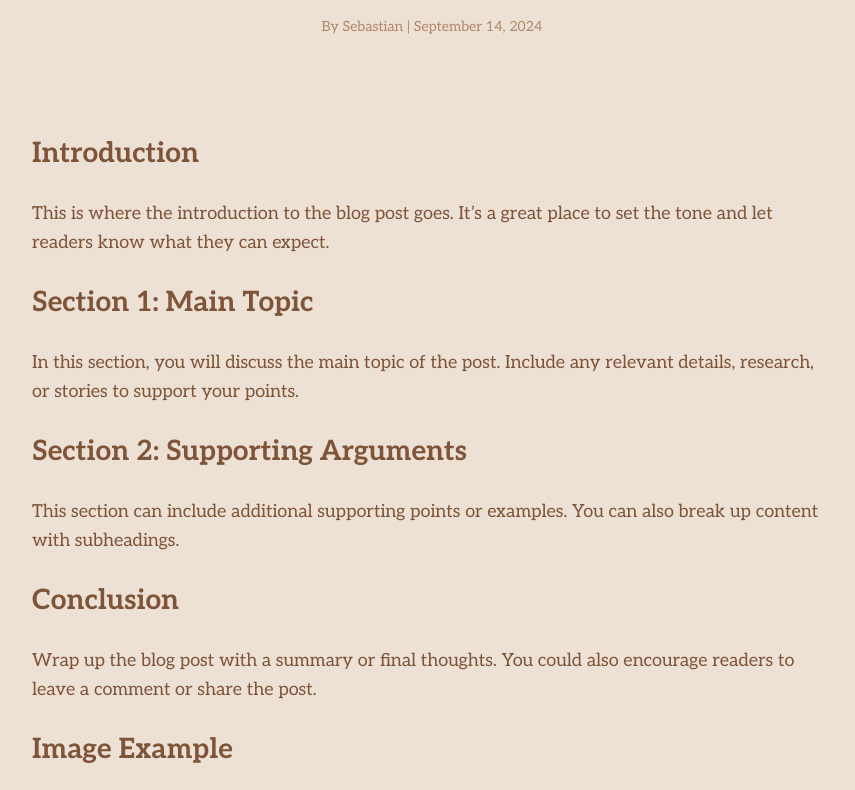
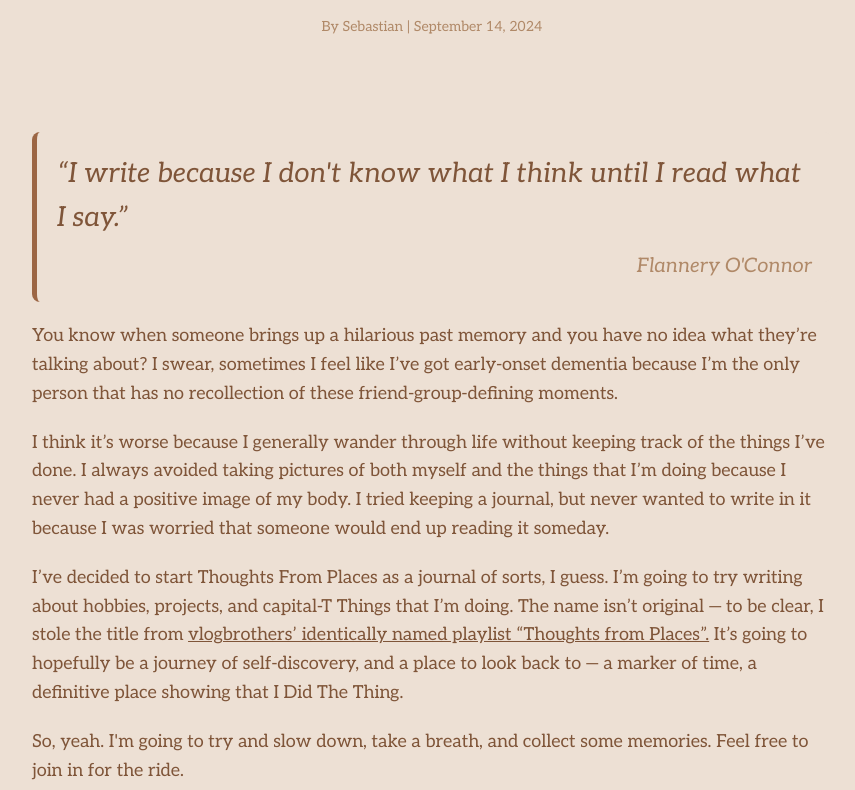
Before and after one commit to chanminRhee/chanminRhee.github.io, a plain HTML site: page blog/2024_9_15_OnThoughtsFromPlaces.html in a window 1280 px wide. Shown: the part 150-940 px from the top of the page, without its empty margins (208-1063 px from the left). Drawn offline with Linux system fonts and the light colour scheme.

Commit message:
better blog support
Added and refined first two blogs, added folder for images, fixed some index stuff

```diff
--- a/blog/2024_9_15_OnThoughtsFromPlaces.html
+++ b/blog/2024_9_15_OnThoughtsFromPlaces.html
@@ -17,6 +17,7 @@
             margin: 0;
             padding: 20px;
             line-height: 1.6;
+            height: 100%;
         }
 
         header {
@@ -27,6 +28,28 @@
         header h1 {
             font-size: 36px;
             color: #9C6644;
+        }
+
+        /* Styling for blockquote */
+        blockquote {
+            font-size: 27.5px;
+            font-style: italic;
+            color: #7F5539;
+            margin: 20px auto;
+            padding: 20px;
+            border-left: 5px solid #9C6644;
+            background-color: #EDE0D4;
+            max-width: 800px;
+            border-radius: 8px;
+        }
+
+        /* Optional: Styling for the citation */
+        blockquote cite {
+            display: block;
+            margin-top: 10px;
+            font-size: 20px;
+            color: #B08968;
+            text-align: right;
         }
 
         .meta {
@@ -78,7 +101,7 @@
         /* Special styling for the blog post title link */
         .no-link-style {
             color: inherit; /* This will inherit the color from the parent element, keeping it the same as the heading */
-            text-decoration: none; /* Remove underline */
+            text-decoration: underline;
         }
 
         .no-link-style:hover {
@@ -89,29 +112,29 @@
 <body>
 
     <header>
-        <h1><a href="../blog/blog.html" class="no-link-style">Blog Post Title</a></h1>
+        <h1><a href="../blog/blog.html" class="no-link-style">On <i>Thoughts From Places</i></a></h1>
         <div class="meta">
             <p>By Sebastian | September 14, 2024</p>
         </div>
     </header>
 
     <main>
+
+        <blockquote>“I write because I don't know what I think until I read what I say.”
+            <cite>Flannery O'Connor </cite>
+        </blockquote>
+
         <article>
-            <h2>Introduction</h2>
-            <p>This is where the introduction to the blog post goes. It’s a great place to set the tone and let readers know what they can expect.</p>
+            <p>You know when someone brings up a hilarious past memory and you have no idea what they’re talking about? I swear, sometimes I feel like I’ve got early-onset dementia because I’m the only person that has no recollection of these friend-group-defining moments.</p>
 
-            <h2>Section 1: Main Topic</h2>
-            <p>In this section, you will discuss the main topic of the post. Include any relevant details, research, or stories to support your points.</p>
 
-            <h2>Section 2: Supporting Arguments</h2>
-            <p>This section can include additional supporting points or examples. You can also break up content with subheadings.</p>
+            <p>I think it’s worse because I generally wander through life without keeping track of the things I’ve done. I always avoided taking pictures of both myself and the things that I’m doing because I never had a positive image of my body. I tried keeping a journal, but never wanted to write in it because I was worried that someone would end up reading it someday.</p>
 
-            <h2>Conclusion</h2>
-            <p>Wrap up the blog post with a summary or final thoughts. You could also encourage readers to leave a comment or share the post.</p>
+            <p>I’ve decided to start Thoughts From Places as a journal of sorts, I guess. I’m going to try writing about hobbies, projects, and capital-T Things that I’m doing. The name isn’t original — to be clear, I stole the title from <a href="https://www.youtube.com/playlist?list=PL9EF0C1C9A93295C5"; class="no-link-style">vlogbrothers’ identically named playlist “Thoughts from Places”.</a>  It’s going to hopefully be a journey of self-discovery, and a place to look back to — a marker of time, a definitive place showing that I Did The Thing.</p>
 
-            <h2>Image Example</h2>
-            <p>Images can be a great way to break up text and add visual interest to your blog post.</p>
-            <img src="https://via.placeholder.com/800x400" alt="Example image">
+            <p>So, yeah. I'm going to try and slow down, take a breath, and collect some memories. Feel free to join in for the ride.</p>
+
+
         </article>
     </main>
 
```
Also changed, not shown: blog/blog.html (+10 -5 lines), index.html (+4 -4 lines), blog/2024_9_16_Onsebrhee.html (added), blog/images/2024_9_15-onsebrhee1.png (added).
